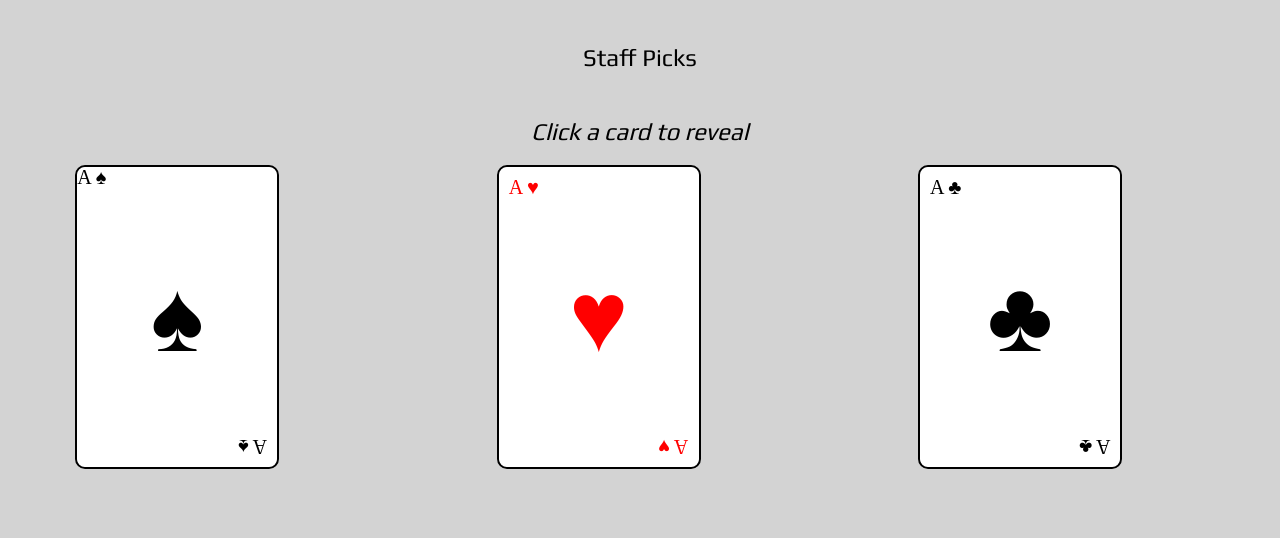
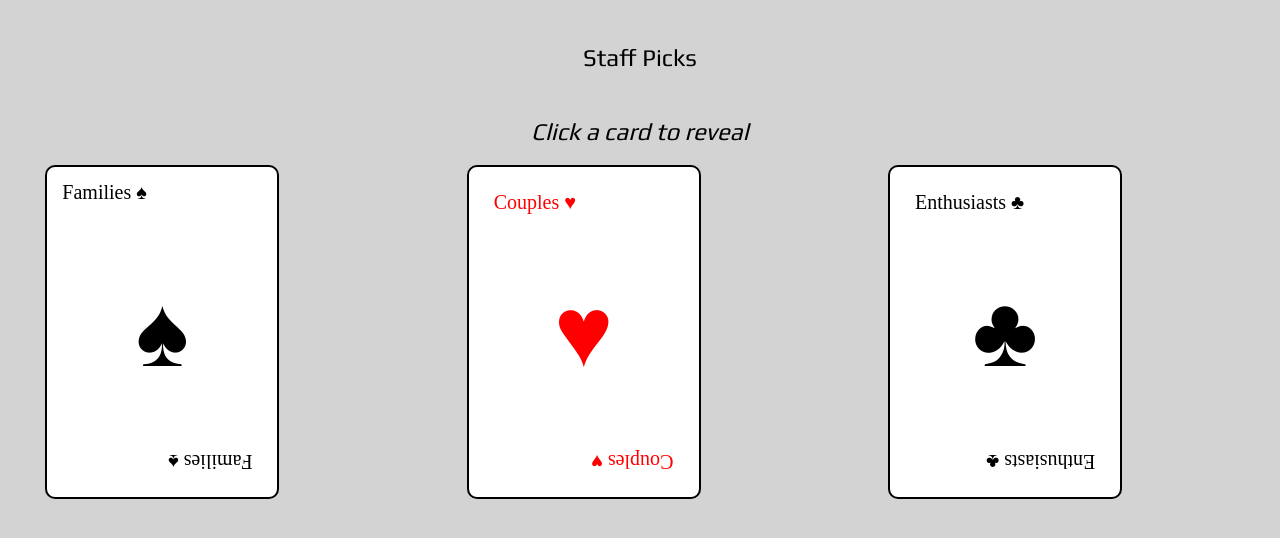
Before and after one commit to ade-sewa/sipnplay, a plain HTML site: page boardgamecollection.html in a window 1280 px wide. Shown: the part 154-692 px from the top of the page. Drawn offline with Linux system fonts and the light colour scheme.

Commit message:
Add files via upload

```diff
--- a/boardgamecollection.html
+++ b/boardgamecollection.html
@@ -34,25 +34,27 @@
             <div class="card-inner">
                 <div class="card-front">
                     <div class="corner top-left">
-                        <span>A</span>
+                        <span>Families</span>
                         <span>&spades;</span>
                     </div>
                     <div class="symbol">&spades;</div>
                     <div class="corner bottom-right1">
-                        <span>A</span>
+                        <span>Families</span>
                         <span>&spades;</span>
                     </div>
                 </div>
                 <div class="card-back">
-                    <td class = "gametype"><h3>For Families</h3></td>
+                    <td class = "gametype"><h3></h3></td>
 
                     <td class = "gamename">
+                    <p class="picks"></br>
                     Apples to Apples</br></br>
                     5 Second Rule</br></br>
                     Codenames</br></br>
                     King of Tokyo</br></br>
                     Sequence</br></br>
-                    Monopoly</br></br></td></tr>
+                    Monopoly</br></br></p>
+                </td></tr>
                 </div>
             </div>
         </div>
@@ -61,25 +63,27 @@
             <div class="card-inner">
                 <div class="card-front">
                     <div class="corner top-left2">
-                        <span>A</span>
+                        <span>Couples</span>
                         <span>&hearts;</span>
                     </div>
                     <div class="symbol2">&hearts;</div>
                         <div class="corner bottom-right2">
-                        <span>A</span>
+                        <span>Couples</span>
                         <span>&hearts;</span>
                     </div>
                 </div>
                 <div class="card-back">
-                    <td class = "gametype"><h3>For Couples/Two Players</h3></td>
+                    <td class = "gametype"></td>
 
                     <td class = "gamename">
+                        <p class="picks"></br>
                     Patchwork</br></br>
                     Onitama</br></br>
                     7 Wonders: Duel</br></br>
                     Stratego</br></br>
                     Villainous</br></br>
-                    Memoir 44</br></br></td></tr>
+                    Memoir 44</br></br></p>
+                </td></tr>
                 </div>
             </div>
         </div>
@@ -88,25 +92,27 @@
             <div class="card-inner">
                 <div class="card-front">
                     <div class="corner top-left1">
-                        <span>A</span>
+                        <span>Enthusiasts</span>
                         <span>&clubs;</span>
                     </div>
                     <div class="symbol1">&clubs;</div>
                         <div class="corner bottom-right1">
-                        <span>A</span>
+                        <span>Enthusiasts</span>
                         <span>&clubs;</span>
                     </div>
                 </div>
                 <div class="card-back">
-                    <td class = "gametype"><h3>For Boardgame Hobbyists</h3></td>
+                    <td class = "gametype"></td>
 
                     <td class = "gamename">
+                        <p class="picks">
+                        </br>
                     Arkham Horror LCG</br></br>
                     Spirit Island</br></br>
                     Stone Age</br></br>
                     Survive: Escape From Atlantis!</br></br>
                     Roll for the Galaxy</br></br>
-                    Agricola</br></br></td></tr>
+                    Agricola</br></br></p></td></tr>
                 </div>
             </div>
         </div>
--- a/game.css
+++ b/game.css
@@ -5,6 +5,7 @@ body {
   .header {
     background-color: white;
     width: 100%;
+
   }
 
   h1{text-align: center;
@@ -33,6 +34,8 @@ p{font-family: "Play", sans-serif;
     font-style: normal;
 
 }
+
+
 a {font-family: "Play", sans-serif;
     font-weight: 400;
     font-style: normal;
@@ -55,7 +58,10 @@ a {font-family: "Play", sans-serif;
     background-color: #9bb87a;
     padding: 10px;
   }
+.picks{
+  text-align: center
 
+}
   .card {
     margin: auto;
     margin-right: 150px;
@@ -66,6 +72,7 @@ a {font-family: "Play", sans-serif;
     background-color: white;
     perspective: 1000px;
     cursor: pointer;
+    padding: 15px;
   }
 
   .card-inner {
@@ -77,7 +84,8 @@ a {font-family: "Play", sans-serif;
   }
 
   .card-front, .card-back {
-    position: absolute;
+    display: block;
+    position: relative;
     width: 100%;
     height: 100%;
     backface-visibility: hidden;
@@ -136,4 +144,6 @@ a {font-family: "Play", sans-serif;
 
   .container {
     display: flex;
+
+
   }
--- a/style.css
+++ b/style.css
@@ -4,6 +4,7 @@ body{
 .header{
     background-color: white;
     width: 100%
+
 }
 
 h1{text-align: center;
```
